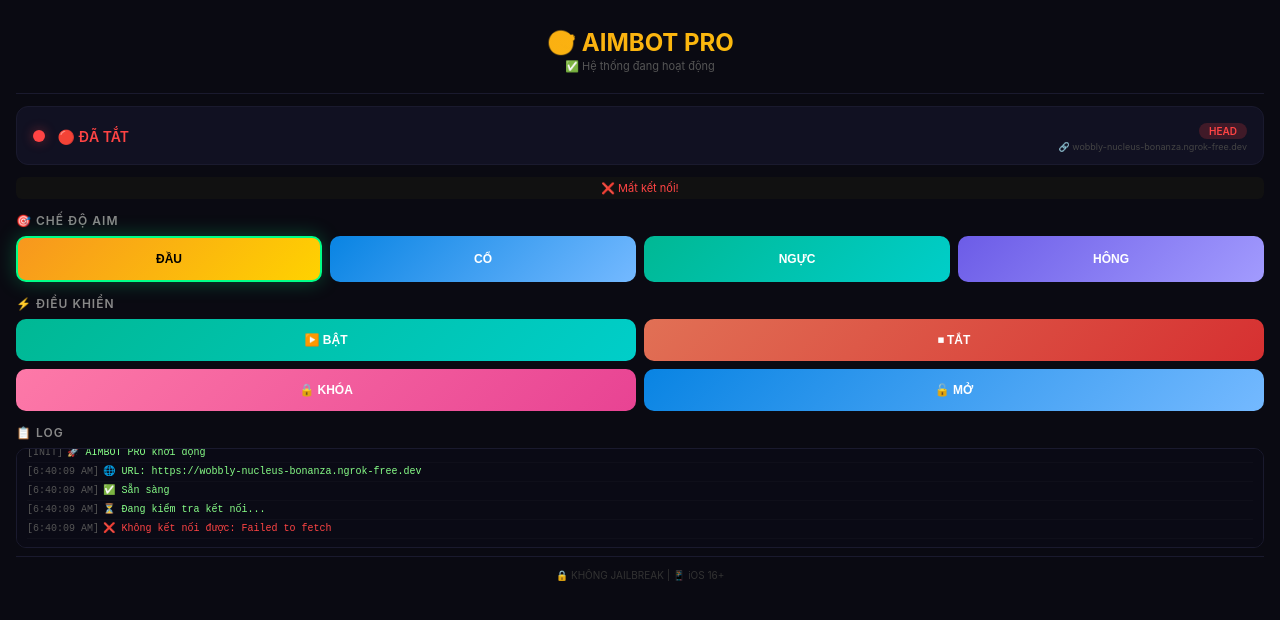
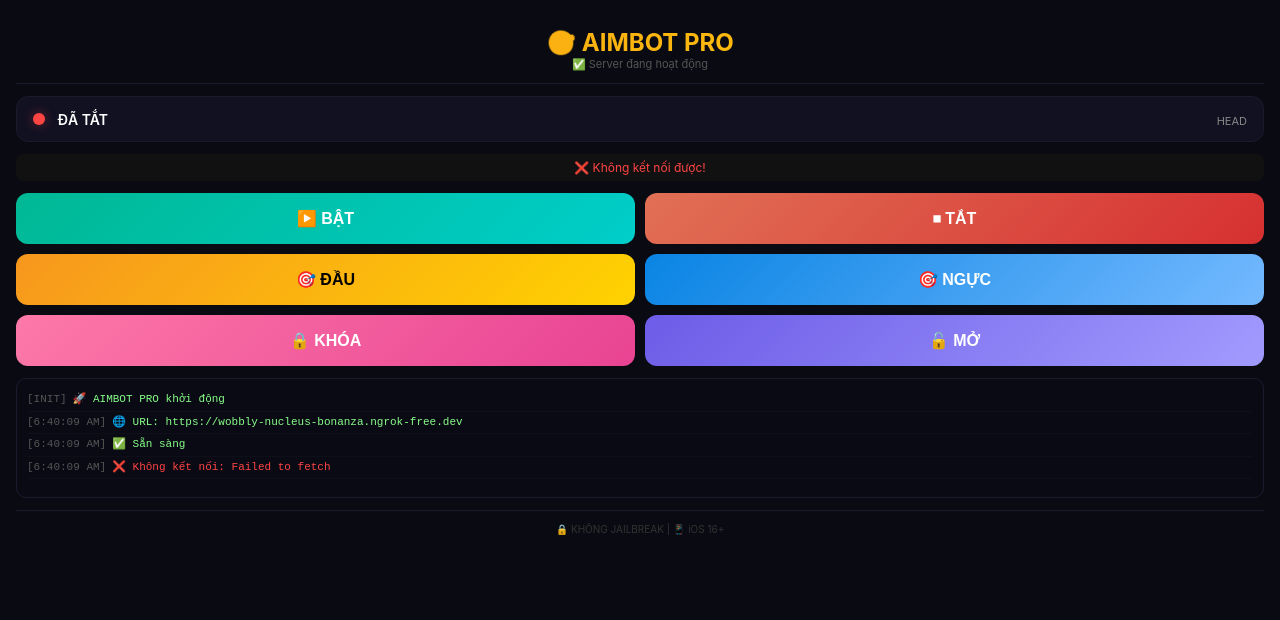
Before and after one commit to Ken-studio-tech/AimMax, a plain HTML site: page index.html in a window 1280 px wide. Drawn offline with Linux system fonts and the light colour scheme; no server answers.

Commit message:
Update index.html

```diff
--- a/index.html
+++ b/index.html
@@ -3,53 +3,48 @@
 <head>
     <meta charset="UTF-8">
     <meta name="viewport" content="width=device-width, initial-scale=1.0">
-    <title>AIMBOT PRO</title>
+    <title>🎯 AIMBOT PRO</title>
     <style>
         * { margin: 0; padding: 0; box-sizing: border-box; }
         body { font-family: -apple-system, system-ui, sans-serif; background: #0a0a12; color: #fff; padding: 16px; min-height: 100vh; }
-        .header { text-align: center; padding: 12px 0 20px; border-bottom: 1px solid #1a1a2e; }
+        .header { text-align: center; padding: 12px 0; border-bottom: 1px solid #1a1a2e; }
         .header h1 { font-size: 24px; background: linear-gradient(135deg, #f7971e, #ffd200); -webkit-background-clip: text; -webkit-text-fill-color: transparent; }
         .status-bar { display: flex; justify-content: space-between; align-items: center; background: #111122; padding: 12px 16px; border-radius: 12px; margin: 12px 0; border: 1px solid #1a1a2e; }
         .status-dot { width: 12px; height: 12px; border-radius: 50%; display: inline-block; margin-right: 8px; }
         .status-dot.on { background: #00ff88; box-shadow: 0 0 12px #00ff8866; }
         .status-dot.off { background: #ff4444; box-shadow: 0 0 12px #ff444466; }
         .status-text { font-size: 14px; font-weight: 600; }
-        .grid { display: grid; grid-template-columns: repeat(4, 1fr); gap: 8px; margin: 8px 0; }
-        .grid-2 { display: grid; grid-template-columns: repeat(2, 1fr); gap: 8px; margin: 8px 0; }
-        .btn { padding: 14px 4px; border: none; border-radius: 10px; font-size: 12px; font-weight: 600; color: #fff; background: #1a1a2e; cursor: pointer; transition: all 0.15s; text-align: center; -webkit-tap-highlight-color: transparent; touch-action: manipulation; }
-        .btn:active { transform: scale(0.92); opacity: 0.7; }
-        .btn-primary { background: linear-gradient(135deg, #f7971e, #ffd200); color: #000; }
+        .grid-2 { display: grid; grid-template-columns: repeat(2, 1fr); gap: 10px; margin: 12px 0; }
+        .btn { padding: 16px; border: none; border-radius: 12px; font-size: 16px; font-weight: 600; color: #fff; background: #1a1a2e; cursor: pointer; text-align: center; touch-action: manipulation; }
+        .btn:active { transform: scale(0.95); opacity: 0.8; }
         .btn-success { background: linear-gradient(135deg, #00b894, #00cec9); }
         .btn-danger { background: linear-gradient(135deg, #e17055, #d63031); }
+        .btn-primary { background: linear-gradient(135deg, #f7971e, #ffd200); color: #000; }
         .btn-purple { background: linear-gradient(135deg, #6c5ce7, #a29bfe); }
+        .btn-blue { background: linear-gradient(135deg, #0984e3, #74b9ff); }
         .btn-pink { background: linear-gradient(135deg, #fd79a8, #e84393); }
-        .btn-blue { background: linear-gradient(135deg, #0984e3, #74b9ff); }
-        .btn-dark { background: #2d2d44; }
-        .btn-active { border: 2px solid #00ff88; box-shadow: 0 0 20px #00ff8844; }
-        .section-title { font-size: 12px; font-weight: 600; color: #888; margin: 14px 0 6px; text-transform: uppercase; letter-spacing: 1px; }
-        .log-box { background: #0a0a15; border: 1px solid #1a1a2e; border-radius: 10px; padding: 8px 10px; height: 100px; overflow-y: auto; font-family: monospace; font-size: 10px; color: #88ff88; margin-top: 8px; line-height: 1.4; }
+        .log-box { background: #0a0a15; border: 1px solid #1a1a2e; border-radius: 10px; padding: 10px; height: 120px; overflow-y: auto; font-family: monospace; font-size: 11px; color: #88ff88; margin-top: 12px; line-height: 1.6; }
         .log-entry { padding: 2px 0; border-bottom: 1px solid #0f0f1a; }
-        .log-entry .time { color: #555; margin-right: 4px; }
+        .log-entry .time { color: #555; margin-right: 6px; }
         .log-entry .info { color: #88ff88; }
         .log-entry .error { color: #ff4444; }
         .log-entry .cmd { color: #66ccff; }
-        .badge { display: inline-block; padding: 2px 10px; border-radius: 20px; font-size: 10px; font-weight: 600; }
-        .badge-on { background: #00ff8833; color: #00ff88; }
-        .badge-off { background: #ff444433; color: #ff4444; }
-        .toast { position: fixed; bottom: 60px; left: 50%; transform: translateX(-50%); background: #1a1a2e; color: #fff; padding: 10px 20px; border-radius: 10px; font-size: 13px; border: 1px solid #333; box-shadow: 0 8px 32px rgba(0,0,0,0.6); opacity: 0; transition: opacity 0.3s; pointer-events: none; z-index: 999; max-width: 90%; text-align: center; }
+        .toast { position: fixed; bottom: 60px; left: 50%; transform: translateX(-50%); background: #1a1a2e; color: #fff; padding: 12px 24px; border-radius: 12px; font-size: 14px; border: 1px solid #333; box-shadow: 0 8px 32px rgba(0,0,0,0.6); opacity: 0; transition: opacity 0.3s; pointer-events: none; z-index: 999; max-width: 90%; text-align: center; }
         .toast.show { opacity: 1; }
         .toast.success { border-color: #00ff88; }
         .toast.error { border-color: #ff4444; }
-        .footer { text-align: center; padding: 12px 0 4px; font-size: 10px; color: #333; border-top: 1px solid #1a1a2e; margin-top: 8px; }
+        .footer { text-align: center; padding: 12px 0 4px; font-size: 10px; color: #333; border-top: 1px solid #1a1a2e; margin-top: 12px; }
+        #connStatus { text-align:center; padding:6px; font-size:12px; border-radius:8px; margin:8px 0; background:#111; }
         .connected { color: #00ff88; }
         .disconnected { color: #ff4444; }
+        .checking { color: #ffcc00; }
     </style>
 </head>
 <body>
 
 <div class="header">
     <h1>🎯 AIMBOT PRO</h1>
-    <div style="font-size:11px;color:#555;margin-top:2px;">✅ Hệ thống đang hoạt động</div>
+    <div style="font-size:11px;color:#555;">✅ Server đang hoạt động</div>
 </div>
 
 <div class="status-bar">
@@ -58,30 +53,21 @@
         <span class="status-text" id="statusText">ĐÃ TẮT</span>
     </div>
     <div style="text-align:right;">
-        <span class="badge badge-off" id="modeBadge">HEAD</span>
-        <div style="font-size:9px;color:#444;word-break:break-all;margin-top:2px;" id="urlDisplay">🔗 Đang kết nối...</div>
+        <span style="font-size:11px;color:#888;" id="modeDisplay">HEAD</span>
     </div>
 </div>
 
-<div id="connectionStatus" style="text-align:center;padding:4px;font-size:11px;border-radius:6px;margin-bottom:8px;background:#111;color:#888;">⏳ Đang kiểm tra kết nối...</div>
+<div id="connStatus" class="checking">⏳ Đang kiểm tra kết nối...</div>
 
-<div class="section-title">🎯 CHẾ ĐỘ AIM</div>
-<div class="grid">
-    <button class="btn btn-primary btn-active" data-mode="head" onclick="setMode('head')">ĐẦU</button>
-    <button class="btn btn-blue" data-mode="neck" onclick="setMode('neck')">CỔ</button>
-    <button class="btn btn-success" data-mode="chest" onclick="setMode('chest')">NGỰC</button>
-    <button class="btn btn-purple" data-mode="hips" onclick="setMode('hips')">HÔNG</button>
+<div class="grid-2">
+    <button class="btn btn-success" onclick="sendCmd('onAim')">▶️ BẬT</button>
+    <button class="btn btn-danger" onclick="sendCmd('offAim')">⏹ TẮT</button>
+    <button class="btn btn-primary" onclick="sendCmd('setMode','head')">🎯 ĐẦU</button>
+    <button class="btn btn-blue" onclick="sendCmd('setMode','chest')">🎯 NGỰC</button>
+    <button class="btn btn-pink" onclick="sendCmd('lock')">🔒 KHÓA</button>
+    <button class="btn btn-purple" onclick="sendCmd('unlock')">🔓 MỞ</button>
 </div>
 
-<div class="section-title">⚡ ĐIỀU KHIỂN</div>
-<div class="grid-2">
-    <button class="btn btn-success" id="btnOn" onclick="onAim()">▶️ BẬT</button>
-    <button class="btn btn-danger" id="btnOff" onclick="offAim()">⏹ TẮT</button>
-    <button class="btn btn-pink" onclick="lockAim()">🔒 KHÓA</button>
-    <button class="btn btn-blue" onclick="unlockAim()">🔓 MỞ</button>
-</div>
-
-<div class="section-title">📋 LOG</div>
 <div class="log-box" id="logBox">
     <div class="log-entry"><span class="time">[INIT]</span><span class="info">🚀 AIMBOT PRO khởi động</span></div>
 </div>
@@ -91,35 +77,23 @@
 
 <script>
 // ================================================================
-// CẤU HÌNH - URL NGROK CỦA BẠN
+// CẤU HÌNH
 // ================================================================
 const PUBLIC_URL = "https://wobbly-nucleus-bonanza.ngrok-free.dev";
-const VERSION = "3.0.0";
 
 // ================================================================
 // TRẠNG THÁI
 // ================================================================
-const state = {
-    isActive: false,
-    mode: "head",
-    locked: false,
-    autoFire: false,
-    triggerBot: false,
-    shotsFired: 0,
-    hitsLanded: 0,
-    headshots: 0,
-    kills: 0,
-    startTime: 0,
-    connectionStatus: "CHECKING"
-};
+let isActive = false;
+let currentMode = "head";
 
 // ================================================================
 // LOG
 // ================================================================
-function addLog(type, msg) {
+function addLog(msg, type = 'info') {
     const box = document.getElementById('logBox');
     const time = new Date().toLocaleTimeString();
-    const map = { 'CMD': 'cmd', 'INFO': 'info', 'ERROR': 'error', 'SUCCESS': 'info' };
+    const map = { 'info': 'info', 'error': 'error', 'cmd': 'cmd' };
     const div = document.createElement('div');
     div.className = 'log-entry';
     div.innerHTML = `<span class="time">[${time}]</span><span class="${map[type] || 'info'}">${msg}</span>`;
@@ -143,18 +117,12 @@ function showToast(msg, type = 'success') {
 // ================================================================
 // GỬI LỆNH
 // ================================================================
-async function sendCommand(cmd, data = {}) {
+async function sendCmd(command, data = null) {
     try {
-        const url = PUBLIC_URL + '/api/command';
-        const payload = {
-            command: cmd,
-            data: data,
-            timestamp: Date.now() / 1000,
-            version: VERSION,
-            device_uid: 'WEB_' + Date.now().toString(36)
-        };
+        const payload = { command: command };
+        if (data !== null) payload.data = data;
 
-        const response = await fetch(url, {
+        const response = await fetch(PUBLIC_URL + '/api/command', {
             method: 'POST',
             headers: {
                 'Content-Type': 'application/json',
@@ -164,153 +132,74 @@ async function sendCommand(cmd, data = {}) {
         });
 
         if (!response.ok) {
-            addLog('ERROR', 'HTTP ' + response.status);
-            showToast('❌ Lỗi HTTP: ' + response.status, 'error');
-            return null;
+            addLog('❌ HTTP ' + response.status, 'error');
+            showToast('❌ Lỗi ' + response.status, 'error');
+            return;
         }
 
         const result = await response.json();
-        state.connectionStatus = "CONNECTED";
-        updateStatus();
-        addLog('SUCCESS', '✅ Lệnh ' + cmd + ' thành công');
-        return result;
+        addLog('✅ ' + command + ' → ' + result.status, 'cmd');
+        showToast('✅ ' + command + ' thành công', 'success');
+
+        if (command === 'onAim') {
+            isActive = true;
+            document.getElementById('statusDot').className = 'status-dot on';
+            document.getElementById('statusText').textContent = '🟢 ĐANG CHẠY';
+            document.getElementById('statusText').style.color = '#00ff88';
+        } else if (command === 'offAim') {
+            isActive = false;
+            document.getElementById('statusDot').className = 'status-dot off';
+            document.getElementById('statusText').textContent = '🔴 ĐÃ TẮT';
+            document.getElementById('statusText').style.color = '#ff4444';
+        } else if (command === 'setMode') {
+            currentMode = data;
+            document.getElementById('modeDisplay').textContent = data.toUpperCase();
+            addLog('🎯 Mode: ' + data.toUpperCase(), 'info');
+        }
+
+        document.getElementById('connStatus').innerHTML = '✅ Kết nối thành công!';
+        document.getElementById('connStatus').className = 'connected';
 
     } catch (e) {
-        state.connectionStatus = "ERROR";
-        addLog('ERROR', 'Lỗi: ' + e.message);
+        addLog('❌ Lỗi: ' + e.message, 'error');
         showToast('❌ ' + e.message, 'error');
-        updateStatus();
-        return null;
+        document.getElementById('connStatus').innerHTML = '❌ Mất kết nối!';
+        document.getElementById('connStatus').className = 'disconnected';
     }
-}
-
-// ================================================================
-// UPDATE STATUS
-// ================================================================
-function updateStatus() {
-    const dot = document.getElementById('statusDot');
-    const text = document.getElementById('statusText');
-    const modeBadge = document.getElementById('modeBadge');
-    const urlDisplay = document.getElementById('urlDisplay');
-    const connStatus = document.getElementById('connectionStatus');
-
-    if (state.isActive) {
-        dot.className = 'status-dot on';
-        text.textContent = '🟢 ĐANG CHẠY';
-        text.style.color = '#00ff88';
-    } else {
-        dot.className = 'status-dot off';
-        text.textContent = '🔴 ĐÃ TẮT';
-        text.style.color = '#ff4444';
-    }
-    modeBadge.textContent = state.mode.toUpperCase();
-    modeBadge.className = 'badge ' + (state.isActive ? 'badge-on' : 'badge-off');
-    urlDisplay.textContent = '🔗 ' + PUBLIC_URL.replace('https://', '');
-
-    if (state.connectionStatus === "CONNECTED") {
-        connStatus.innerHTML = '✅ Kết nối thành công!';
-        connStatus.style.color = '#00ff88';
-    } else if (state.connectionStatus === "CHECKING") {
-        connStatus.innerHTML = '⏳ Đang kiểm tra kết nối...';
-        connStatus.style.color = '#ffcc00';
-    } else {
-        connStatus.innerHTML = '❌ Mất kết nối!';
-        connStatus.style.color = '#ff4444';
-    }
-}
-
-// ================================================================
-// LỆNH
-// ================================================================
-async function setMode(mode) {
-    state.mode = mode;
-    await sendCommand('setMode', { mode: mode });
-    updateStatus();
-    showToast('🎯 ' + mode.toUpperCase());
-    addLog('INFO', 'Mode: ' + mode.toUpperCase());
-    document.querySelectorAll('[data-mode]').forEach(b => {
-        b.classList.toggle('btn-active', b.dataset.mode === mode);
-    });
-}
-
-async function onAim() {
-    addLog('INFO', '⏳ Đang gửi lệnh BẬT...');
-    const r = await sendCommand('onAim');
-    if (r && r.status === 'ok') {
-        state.isActive = true;
-        state.startTime = Date.now();
-        updateStatus();
-        showToast('✅ AIMBOT ĐÃ BẬT', 'success');
-        addLog('SUCCESS', '🟢 Aimbot ON');
-    } else {
-        addLog('ERROR', 'Bật aimbot thất bại');
-        showToast('❌ Bật thất bại', 'error');
-    }
-}
-
-async function offAim() {
-    const r = await sendCommand('offAim');
-    if (r && r.status === 'ok') {
-        state.isActive = false;
-        updateStatus();
-        showToast('⏹ ĐÃ TẮT', 'success');
-        addLog('INFO', '🔴 Aimbot OFF');
-    }
-}
-
-async function lockAim() {
-    state.locked = true;
-    await sendCommand('lock');
-    updateStatus();
-    showToast('🔒 ĐÃ KHÓA', 'success');
-    addLog('CMD', 'LOCK');
-}
-
-async function unlockAim() {
-    state.locked = false;
-    await sendCommand('unlock');
-    updateStatus();
-    showToast('🔓 ĐÃ MỞ', 'success');
-    addLog('CMD', 'UNLOCK');
 }
 
 // ================================================================
 // KIỂM TRA KẾT NỐI
 // ================================================================
 async function testConnection() {
-    addLog('INFO', '⏳ Đang kiểm tra kết nối...');
     try {
-        const url = PUBLIC_URL + '/ping';
-        const response = await fetch(url, {
+        const response = await fetch(PUBLIC_URL + '/ping', {
             headers: { 'ngrok-skip-browser-warning': 'true' }
         });
         if (response.ok) {
-            state.connectionStatus = "CONNECTED";
-            addLog('SUCCESS', '✅ Kết nối thành công!');
+            document.getElementById('connStatus').innerHTML = '✅ Kết nối thành công!';
+            document.getElementById('connStatus').className = 'connected';
+            addLog('✅ Kết nối thành công', 'info');
             showToast('✅ Kết nối thành công', 'success');
         } else {
-            state.connectionStatus = "ERROR";
-            addLog('ERROR', '❌ Kết nối thất bại: HTTP ' + response.status);
-            showToast('❌ Lỗi ' + response.status, 'error');
+            document.getElementById('connStatus').innerHTML = '❌ Lỗi HTTP ' + response.status;
+            document.getElementById('connStatus').className = 'disconnected';
+            addLog('❌ Lỗi HTTP ' + response.status, 'error');
         }
     } catch (e) {
-        state.connectionStatus = "ERROR";
-        addLog('ERROR', '❌ Không kết nối được: ' + e.message);
-        showToast('❌ ' + e.message, 'error');
+        document.getElementById('connStatus').innerHTML = '❌ Không kết nối được!';
+        document.getElementById('connStatus').className = 'disconnected';
+        addLog('❌ Không kết nối: ' + e.message, 'error');
+        showToast('❌ Không kết nối được server', 'error');
     }
-    updateStatus();
 }
 
 // ================================================================
 // KHỞI TẠO
 // ================================================================
 function init() {
-    addLog('INFO', '🌐 URL: ' + PUBLIC_URL);
-    addLog('INFO', '✅ Sẵn sàng');
-    updateStatus();
-    document.querySelectorAll('[data-mode]').forEach(b => {
-        b.classList.toggle('btn-active', b.dataset.mode === state.mode);
-    });
+    addLog('🌐 URL: ' + PUBLIC_URL, 'info');
+    addLog('✅ Sẵn sàng', 'info');
     setTimeout(testConnection, 500);
 }
 
```
